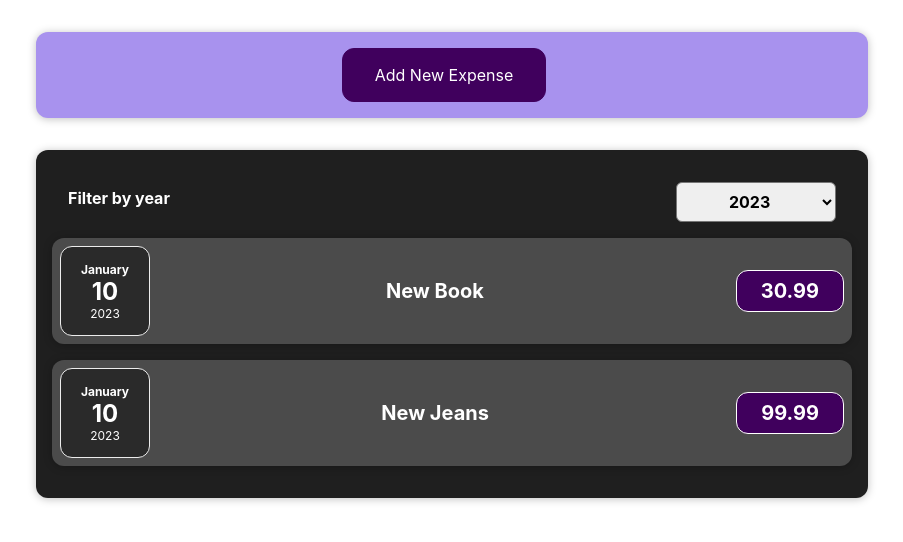
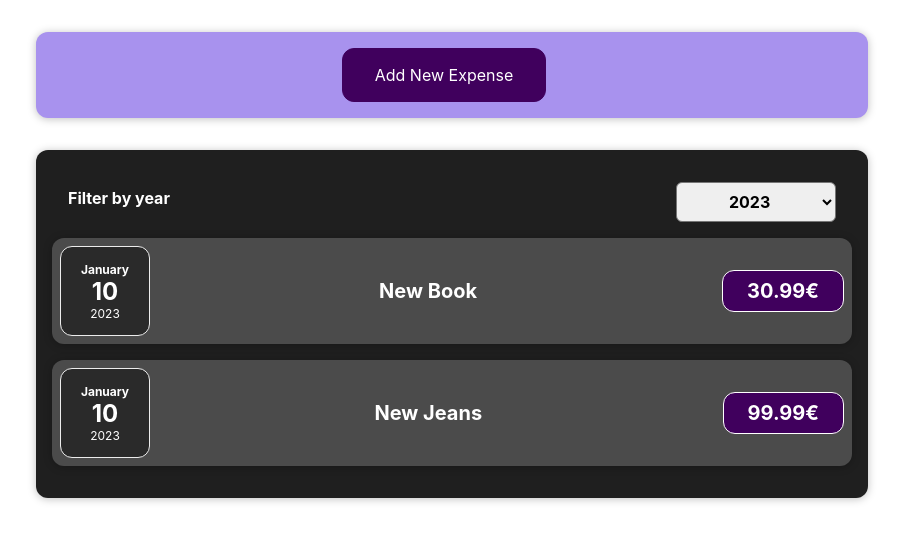
Before and after one commit to hnnmrkr/expenses, a React (Create React App) app: page / in a window 1280 px wide. Shown: the top 542 px of the page, without its empty margins (188-1091 px from the left). Built offline with nearby package versions, Linux system fonts and the light colour scheme.

Commit message:
Added Add new expense button and cancel button

```diff
--- a/src/components/Expenses/ExpenseItem.js
+++ b/src/components/Expenses/ExpenseItem.js
@@ -12,7 +12,7 @@ function ExpenseItem(props) {
                 <ExpenseDate date={props.date}></ExpenseDate>
                 <div className="expense-item__description">
                     <h2>{props.title}</h2>
-                    <div className="expense-item__price">{props.amount}</div>
+                    <div className="expense-item__price">{props.amount}€</div>
                 </div>
                 {/*<button onClick={clickHandler}>Change Title</button>*/}
             </Card>
```
